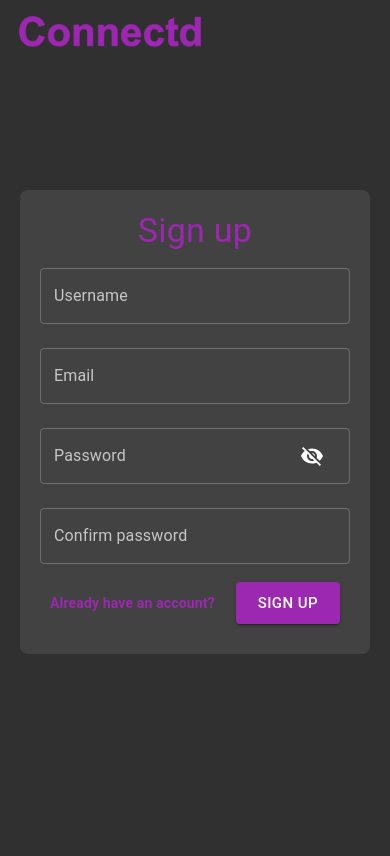
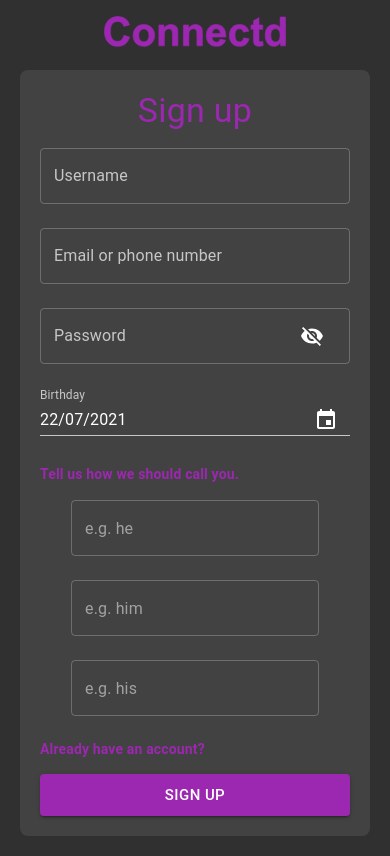
Before and after one commit to HanMoeHtet/connectd, a React (Create React App) app: page /login in a window 390 px wide. Built offline with nearby package versions, Linux system fonts and the light colour scheme.

Commit message:
add: login page responsive

```diff
--- a/package.json
+++ b/package.json
@@ -3,8 +3,10 @@
   "version": "0.1.0",
   "private": true,
   "dependencies": {
+    "@date-io/date-fns": "^1.3.13",
     "@material-ui/core": "^4.12.2",
     "@material-ui/icons": "^4.11.2",
+    "@material-ui/pickers": "^3.3.10",
     "@reduxjs/toolkit": "^1.6.1",
     "@testing-library/jest-dom": "^4.2.4",
     "@testing-library/react": "^9.5.0",
@@ -14,6 +16,7 @@
     "@types/react": "^16.14.11",
     "@types/react-dom": "^16.9.14",
     "@types/react-redux": "^7.1.18",
+    "date-fns": "^2.22.1",
     "history": "^4.10.1",
     "react": "^17.0.2",
     "react-dom": "^17.0.2",
--- a/src/components/LoginForm.tsx
+++ b/src/components/LoginForm.tsx
@@ -5,6 +5,7 @@ import {
   Button,
   Link,
   IconButton,
+  Divider,
 } from '@material-ui/core';
 import { Visibility, VisibilityOff } from '@material-ui/icons';
 import React, { useState } from 'react';
@@ -50,8 +51,8 @@ const LoginForm: React.FC<Props> = ({ setIsLogginIn }) => {
         variant="outlined"
         margin="normal"
         fullWidth
-        type="email"
-        label="Email"
+        type="text"
+        label="Email or phone number"
         name="email"
         value={formData.email}
         onChange={handleChange}
@@ -76,37 +77,44 @@ const LoginForm: React.FC<Props> = ({ setIsLogginIn }) => {
         value={formData.password}
         onChange={handleChange}
       />
-      <Box
-        width="100%"
-        display="flex"
-        justifyContent="space-between"
-        alignItems="center"
-        padding="10px"
-      >
-        <Box>
       <Link
         href="/login"
         onClick={(e: any) => {
           e.preventDefault();
           setIsLogginIn(false);
         }}
+        underline="hover"
       >
-            <Box fontWeight="bold">Forgot password</Box>
+        <Box fontWeight="bold" marginTop="15px">
+          Forgot password?
+        </Box>
       </Link>
+      <Box marginTop="15px">
+        <Button
+          fullWidth
+          type="submit"
+          size="large"
+          variant="contained"
+          color="primary"
+        >
+          Log in
+        </Button>
+      </Box>
+      <Divider />
       <Link
         href="/login"
         onClick={(e: any) => {
           e.preventDefault();
           setIsLogginIn(false);
         }}
+        underline="hover"
       >
-            <Box fontWeight="bold">Register</Box>
+        <Typography>
+          <Box fontWeight="bold" marginTop="15px" textAlign="center">
+            Create new account
+          </Box>
+        </Typography>
       </Link>
-        </Box>
-        <Button type="submit" size="large" variant="contained" color="primary">
-          Log in
-        </Button>
-      </Box>
     </form>
   );
 };
--- a/src/components/RegisterForm.tsx
+++ b/src/components/RegisterForm.tsx
@@ -5,22 +5,39 @@ import {
   Button,
   Link,
   IconButton,
+  Grid,
 } from '@material-ui/core';
+import {
+  KeyboardDatePicker,
+  MuiPickersUtilsProvider,
+} from '@material-ui/pickers';
 import { Visibility, VisibilityOff } from '@material-ui/icons';
 import React, { useState } from 'react';
+import DateFnsUtils from '@date-io/date-fns';
+import { MaterialUiPickersDate } from '@material-ui/pickers/typings/date';
 
 interface FormData {
   username: string;
   email: string;
   password: string;
-  passwordConfirmation: string;
+  birthday: Date;
+  pronouns: {
+    subject: string;
+    object: string;
+    possessive: string;
+  };
 }
 
 const initialFormData: FormData = {
   username: '',
   email: '',
   password: '',
-  passwordConfirmation: '',
+  birthday: new Date(),
+  pronouns: {
+    subject: '',
+    object: '',
+    possessive: '',
+  },
 };
 
 interface Props {
@@ -34,10 +51,29 @@ const RegisterForm: React.FC<Props> = ({ setIsLogginIn }) => {
   const handleChange = (event: React.ChangeEvent<HTMLInputElement>) => {
     const propName = event.target.name;
     const value = event.target.value;
+    if (propName.split('.')[0] === 'pronouns') {
+      setFormData({
+        ...formData,
+        pronouns: { ...formData.pronouns, [propName.split('.')[1]]: value },
+      });
+    } else {
       setFormData((prevData) => ({
         ...prevData,
         [propName]: value,
       }));
+    }
+  };
+
+  const handleDateChange = (
+    date: MaterialUiPickersDate,
+    value?: string | null | undefined
+  ) => {
+    if (date) {
+      setFormData((prevData) => ({
+        ...prevData,
+        birthday: date,
+      }));
+    }
   };
 
   const handleSubmit = (event: React.SyntheticEvent<HTMLFormElement>) => {
@@ -65,8 +101,8 @@ const RegisterForm: React.FC<Props> = ({ setIsLogginIn }) => {
         variant="outlined"
         margin="normal"
         fullWidth
-        type="email"
-        label="Email"
+        type="text"
+        label="Email or phone number"
         name="email"
         value={formData.email}
         onChange={handleChange}
@@ -92,34 +128,95 @@ const RegisterForm: React.FC<Props> = ({ setIsLogginIn }) => {
         value={formData.password}
         onChange={handleChange}
       />
+      <MuiPickersUtilsProvider utils={DateFnsUtils}>
+        <KeyboardDatePicker
+          fullWidth
+          variant="dialog"
+          margin="normal"
+          id="date-picker-dialog"
+          label="Birthday"
+          format="dd/MM/yyyy"
+          value={formData.birthday}
+          onChange={handleDateChange}
+          KeyboardButtonProps={{
+            'aria-label': 'change date',
+          }}
+        />
+      </MuiPickersUtilsProvider>
+      <Box marginTop="20px">
+        <Typography
+          color="primary"
+          variant="body2"
+          style={{ fontWeight: 'bold' }}
+        >
+          Tell us how we should call you.
+        </Typography>
+        <Grid container>
+          <Grid item container xs={12} sm={4} justifyContent="center">
+            <Box marginX="10px">
               <TextField
                 color="primary"
                 variant="outlined"
                 margin="normal"
-        fullWidth
-        type={isShowingPassword ? 'text' : 'password'}
-        label="Confirm password"
-        name="passwordConfirmation"
-        value={formData.passwordConfirmation}
+                type="text"
+                placeholder="e.g. he"
+                name="pronouns.subject"
+                value={formData.pronouns.subject}
                 onChange={handleChange}
               />
-      <Box
-        width="100%"
-        display="flex"
-        justifyContent="space-between"
-        alignItems="center"
-        padding="10px"
-      >
+            </Box>
+          </Grid>
+          <Grid item container xs={12} sm={4} justifyContent="center">
+            <Box marginX="10px">
+              <TextField
+                color="primary"
+                variant="outlined"
+                margin="normal"
+                type="text"
+                placeholder="e.g. him"
+                name="pronouns.object"
+                value={formData.pronouns.object}
+                onChange={handleChange}
+              />
+            </Box>
+          </Grid>
+          <Grid item container xs={12} sm={4} justifyContent="center">
+            <Box marginX="10px">
+              <TextField
+                color="primary"
+                variant="outlined"
+                margin="normal"
+                type="text"
+                placeholder="e.g. his"
+                name="pronouns.possessive"
+                value={formData.pronouns.possessive}
+                onChange={handleChange}
+              />
+            </Box>
+          </Grid>
+        </Grid>
+      </Box>
+
       <Link
         href="/login"
+        underline="hover"
         onClick={(e: any) => {
           e.preventDefault();
           setIsLogginIn(true);
         }}
       >
-          <Box fontWeight="bold">Already have an account?</Box>
+        <Box fontWeight="bold" marginTop="15px">
+          Already have an account?
+        </Box>
       </Link>
-        <Button type="submit" size="large" variant="contained" color="primary">
+      <Box marginTop="15px">
+        <Button
+          fullWidth
+          type="submit"
+          size="large"
+          variant="contained"
+          color="primary"
+        >
           Sign up
         </Button>
       </Box>
--- a/src/components/icons/Brand.tsx
+++ b/src/components/icons/Brand.tsx
@@ -12,7 +12,7 @@ const Brand: React.FC<Props> = ({ fill, width = '200px' }) => {
         id="Connectd"
         fill={fill}
         stroke={fill}
-        stroke-width="1"
+        strokeWidth="1"
         d="M 45.97,40.16
            C 45.97,40.16 54.94,43.00 54.94,43.00
              53.56,48.00 51.27,51.71 48.08,54.14
--- a/src/components/icons/Logo.tsx
+++ b/src/components/icons/Logo.tsx
@@ -12,7 +12,7 @@ const Logo: React.FC<Props> = ({ fill, width = '1.70667in' }) => {
         id="C"
         fill={fill}
         stroke={fill}
-        stroke-width="1"
+        strokeWidth="1"
         d="M 340.75,312.25
              C 340.75,312.25 412.50,335.00 412.50,335.00
                401.50,375.00 383.21,404.71 357.62,424.12
--- a/src/layouts/Page.tsx
+++ b/src/layouts/Page.tsx
@@ -3,7 +3,7 @@ import React from 'react';
 
 const Page: React.FC = ({ children }) => {
   return (
-    <Box width="100vw" minHeight="100vh" position="relative">
+    <Box width="100vw" maxWidth="100%" minHeight="100vh" position="relative">
       {children}
     </Box>
   );
--- a/src/pages/Login.tsx
+++ b/src/pages/Login.tsx
@@ -6,7 +6,15 @@ import RegisterForm from 'src/components/RegisterForm';
 import Page from 'src/layouts/Page';
 
 const useStyles = makeStyles((theme) => ({
+  brandContainer: {
+    width: '100%',
+    [theme.breakpoints.down('xs')]: {
+      textAlign: 'center',
+    },
+  },
+
   formContainer: {
+    marginTop: '50px',
     width: '100%',
 
     [theme.breakpoints.up('md')]: {
@@ -14,7 +22,7 @@ const useStyles = makeStyles((theme) => ({
     },
 
     [theme.breakpoints.up('lg')]: {
-      width: '33%',
+      width: '35%',
     },
   },
 }));
@@ -25,7 +33,12 @@ const Login: React.FC = () => {
 
   return (
     <Page>
-      <Box position="absolute" top="0" margin="10px">
+      <Box
+        position="absolute"
+        top="0"
+        padding="10px"
+        className={classes.brandContainer}
+      >
         <AppBrand />
       </Box>
       <Box
```
Also changed, not shown: 1 other file (tests, documents, lock files or other folders). Lines whose indentation alone changed are shown as unchanged.
